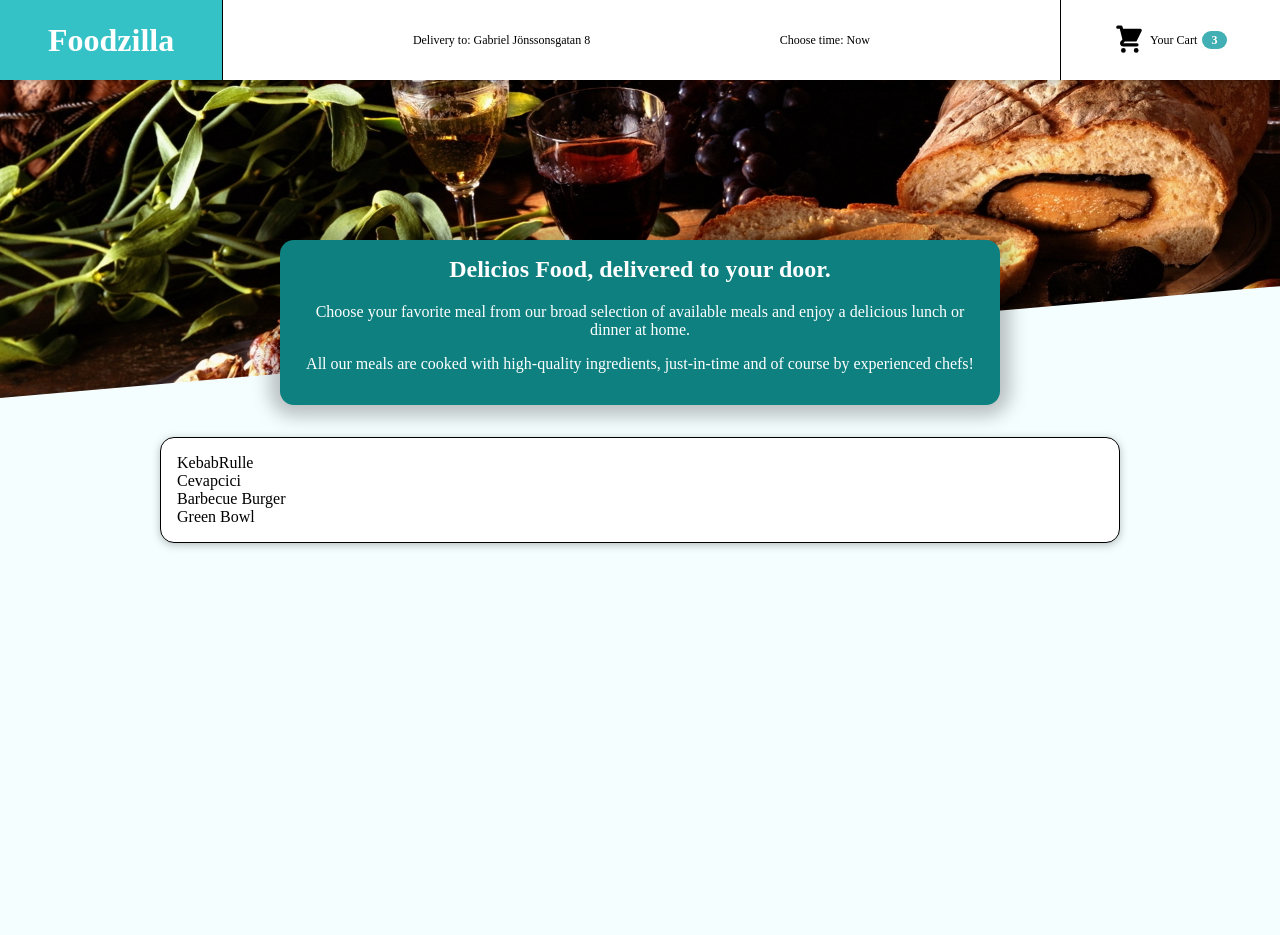
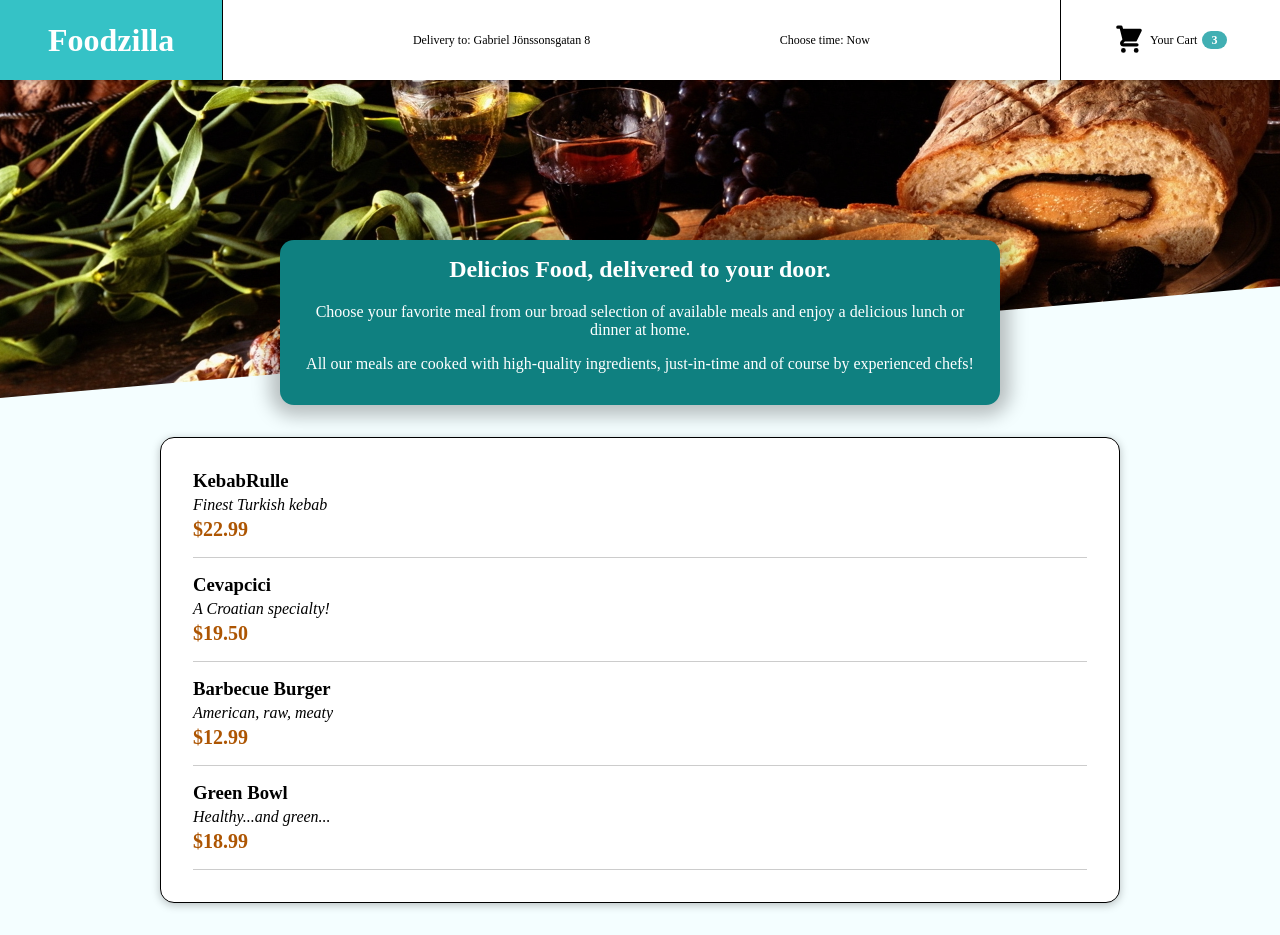
Before and after one commit to Siouxx0612/CODESK-Frontend, a React (Create React App) app: page / in a window 1280 px wide. Before the commit the page ends 800 px from the top, so only its background shows below. Built offline with nearby package versions, Linux system fonts and the light colour scheme.

Commit message:
Adding Individual meal items and displaying them

```diff
--- a/src/components/Menu/AvailableMeals.js
+++ b/src/components/Menu/AvailableMeals.js
@@ -1,3 +1,4 @@
+import MealItem from '../Menu/Mealitem/MealItem';
 import classes from '../Menu/AvailableMeals.module.css';
 import Card from '../UI/Card';
 
@@ -31,7 +32,14 @@
 
 
 const AvalableMeals = () => {
-    const mealsList = DUMMY_MEALS.map(meal => <li>{meal.name}</li>);
+
+    const mealsList = DUMMY_MEALS.map(meal =>
+    <MealItem
+    key={meal.id}
+    name={meal.name}
+    description={meal.description}
+    price={meal.price} />
+    );
 
     return (
         <section className={classes.meals}>
--- /dev/null
+++ b/src/components/Menu/Mealitem/MealItem.js
@@ -0,0 +1,20 @@
+import classes from '../Mealitem/MealItem.module.css';
+
+const MealItem = (props) => {
+
+    const price = `$${props.price.toFixed(2)}`;
+    return (
+        <li className={classes.meal}>
+            <div>
+            <h3>{props.name}</h3>
+            <div className={classes.description}>{props.description}</div>
+            <div className={classes.price}>{price}</div>
+            </div>
+            <div>
+
+            </div>
+        </li>
+    );
+};
+
+export default MealItem;
--- /dev/null
+++ b/src/components/Menu/Mealitem/MealItem.module.css
@@ -0,0 +1,22 @@
+.meal {
+    display: flex;
+    justify-content: space-between;
+    margin: 1rem;
+    padding-bottom: 1rem;
+    border-bottom: 1px solid #ccc;
+  }
+
+  .meal h3 {
+    margin: 0 0 0.25rem 0;
+  }
+
+  .description {
+    font-style: italic;
+  }
+
+  .price {
+    margin-top: 0.25rem;
+    font-weight: bold;
+    color: #ad5502;
+    font-size: 1.25rem;
+  }
```
Also changed, not shown: src/components/Menu/MealItemForm.js (added), 1 other file (tests, documents, lock files or other folders).
